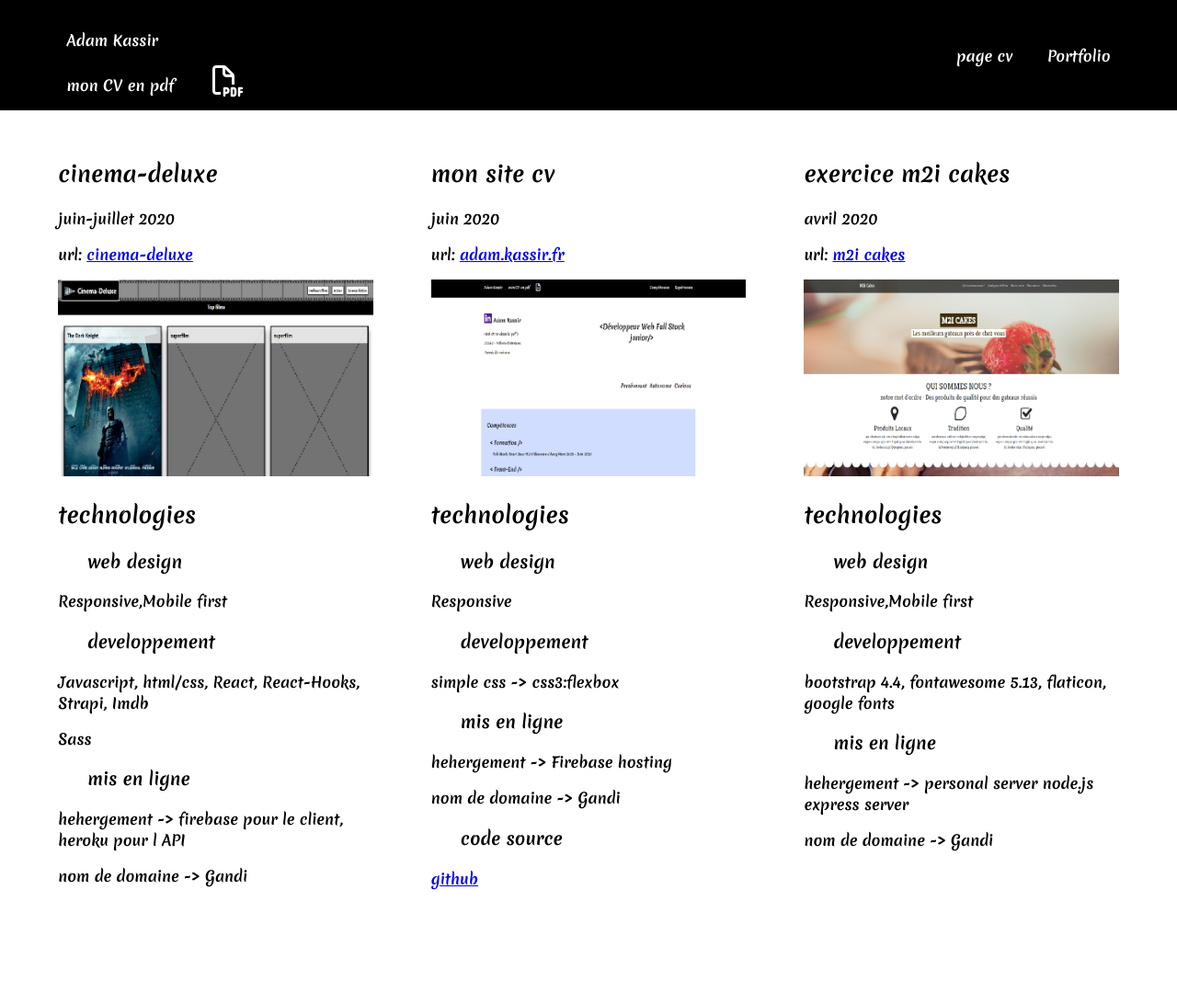
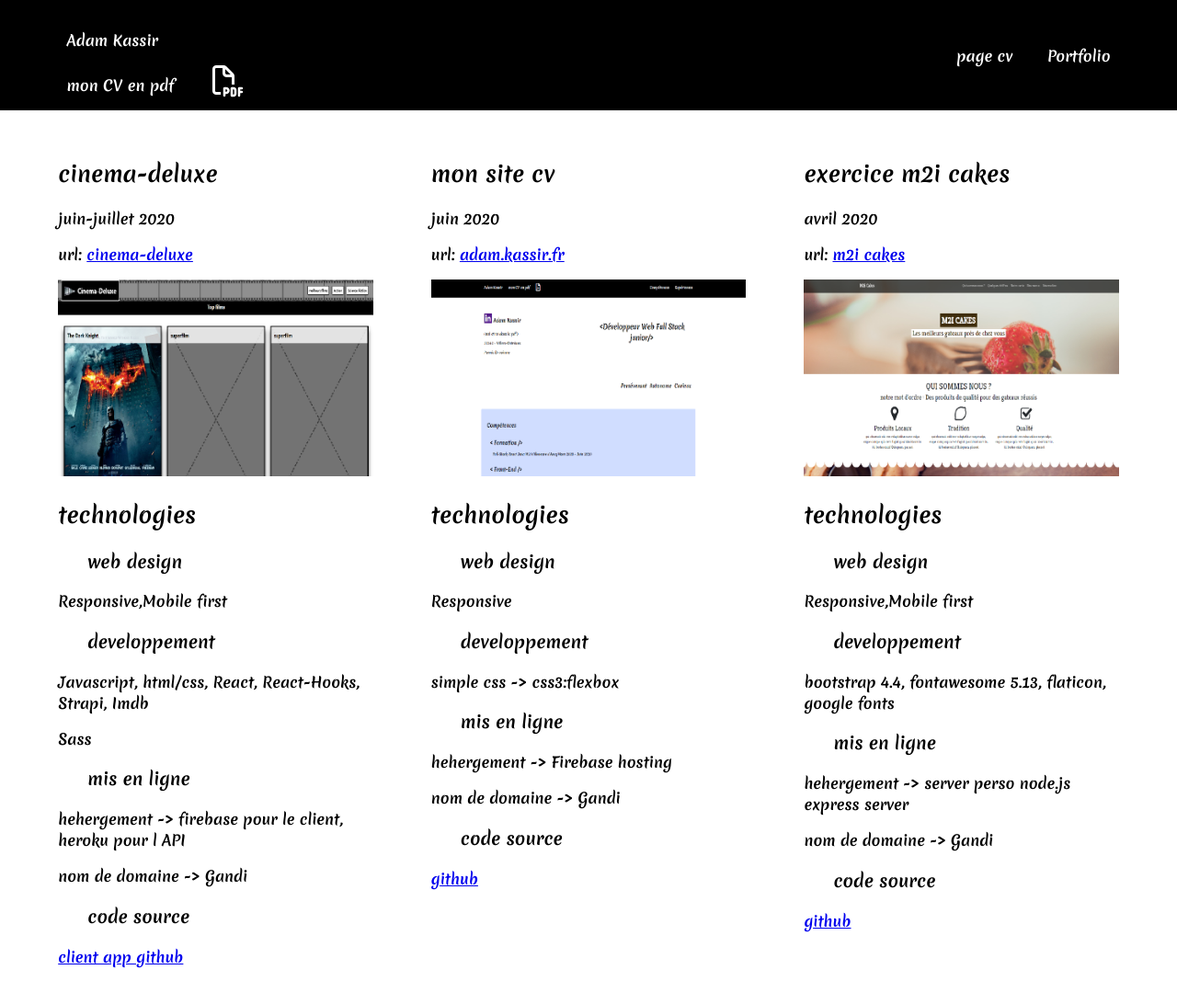
Before and after one commit to spike59/cv_en_ligne, a plain HTML site: page public/portfolio.html in a window 1280 px wide. Shown: the whole page at 92% size. Before the commit the page ends 1015 px from the top, so only its background shows below. Drawn offline with Linux system fonts and the light colour scheme.

Commit message:
modifs de portfolio html le fichier n etait pas enregistré

```diff
--- a/public/portfolio.html
+++ b/public/portfolio.html
@@ -51,6 +51,8 @@
                         <h3>mis en ligne </h3>
                         <p>hehergement -> firebase pour le client, heroku pour l API</p>
                         <p>nom de domaine -> Gandi</p>
+                        <h3>code source</h3>
+                        <p><a href="https://github.com/spike59/cinema-deluxe">client app github</a></p>
                     </div>
                 </div>
             </div>
@@ -96,8 +98,10 @@
                         <h3>developpement</h3>
                         <p>bootstrap 4.4, fontawesome 5.13, flaticon, google fonts</p>
                         <h3>mis en ligne </h3>
-                        <p>hehergement -> personal server node.js express server</p>
+                        <p>hehergement ->  server perso node.js express server</p>
                         <p>nom de domaine -> Gandi</p>
+                        <h3>code source</h3>
+                        <p><a href="https://https://github.com/spike59/m2i_cakes">github</a></p>
                     </div>
                 </div>
             </div>
```
